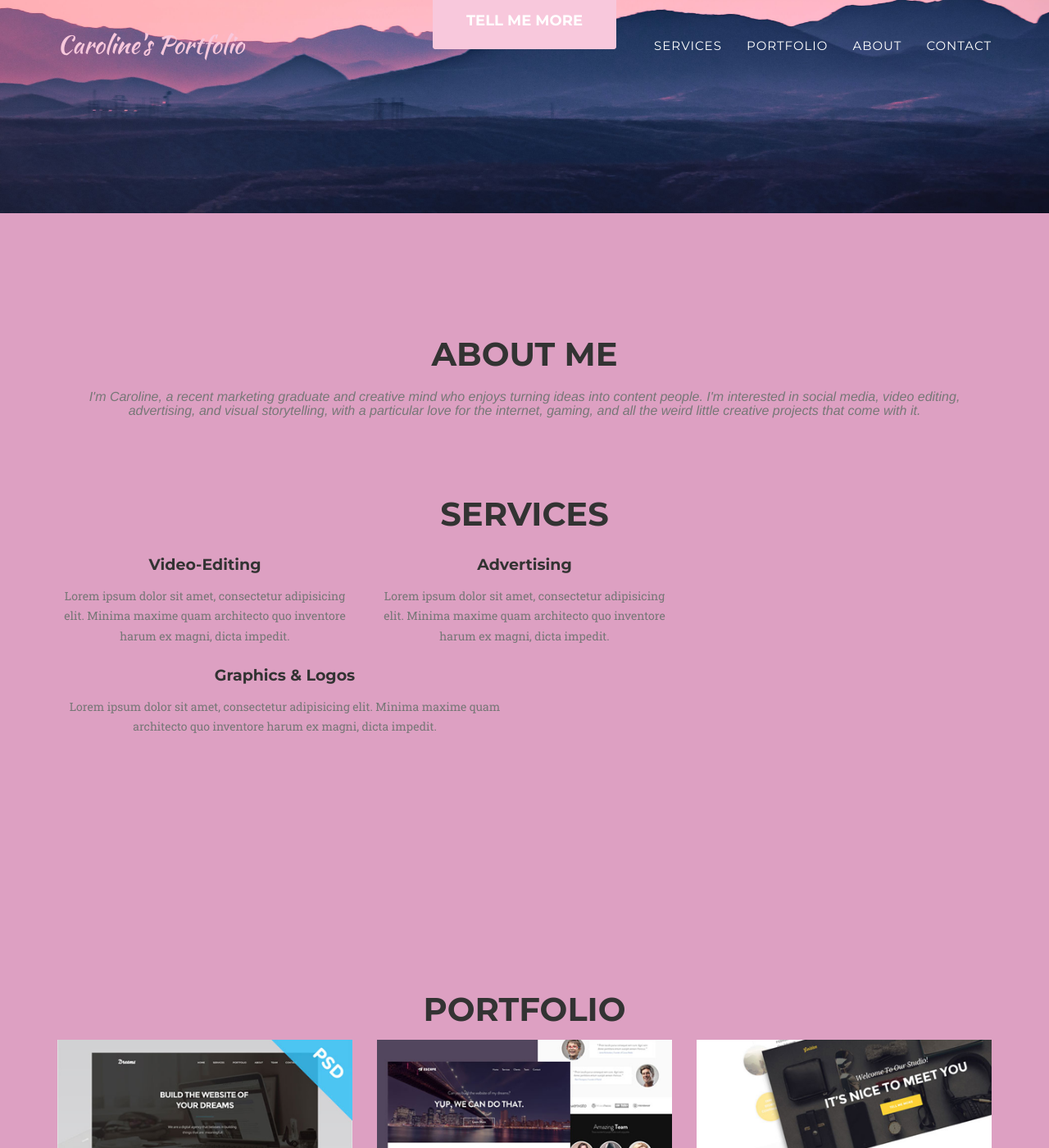
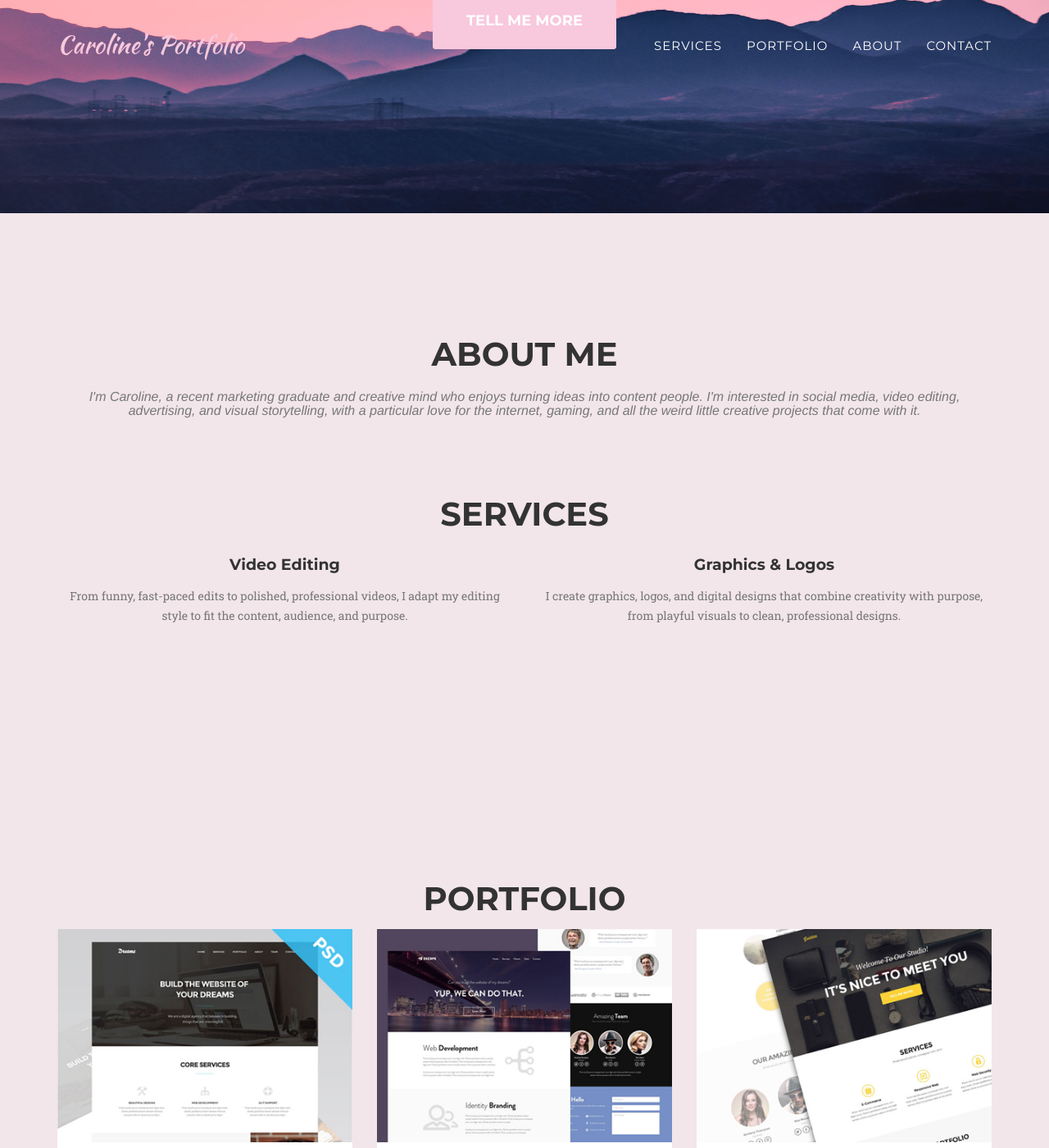
Before and after one commit to carolong-creates/carolong-creates.github.io, a Jekyll site: the page built from index.html, in a window 1280 px wide and 1400 px high, scrolled down 498 px. Shown: the whole window at 82% size. Built offline with Jekyll 4.4.1, drawn with Linux system fonts in a browser that asks for light colours; some web fonts are replaced.

Commit message:
Fix services section

```diff
--- a/_includes/css/agency.css
+++ b/_includes/css/agency.css
@@ -893,7 +893,7 @@ section,
 #services,
 #portfolio,
 .bg-light-gray {
-    background-color: #dda0c2 !important;
+    background-color: #F2E6EA !important;
 }
 
 /* Keep contact section navy */
--- a/_includes/services.html
+++ b/_includes/services.html
@@ -7,17 +7,13 @@
             </div>
         </div>
         <div class="row text-center">
-                <div class="col-md-4">
-                    <h4 class="service-heading">Video-Editing</h4>
-                    <p class="text-muted">Lorem ipsum dolor sit amet, consectetur adipisicing elit. Minima maxime quam architecto quo inventore harum ex magni, dicta impedit.</p>
-                </div>
-                <div class="col-md-4">
-                    <h4 class="service-heading">Advertising</h4>
-                    <p class="text-muted">Lorem ipsum dolor sit amet, consectetur adipisicing elit. Minima maxime quam architecto quo inventore harum ex magni, dicta impedit.</p>
+            <div class="col-md-6">
+                <h4 class="service-heading">Video Editing</h4>
+                <p class="text-muted">From funny, fast-paced edits to polished, professional videos, I adapt my editing style to fit the content, audience, and purpose.</p>
             </div>
             <div class="col-md-6">
-                    <h4 class="service-heading">Graphics & Logos</h4>
-                    <p class="text-muted">Lorem ipsum dolor sit amet, consectetur adipisicing elit. Minima maxime quam architecto quo inventore harum ex magni, dicta impedit.</p>
+                <h4 class="service-heading">Graphics &amp; Logos</h4>
+                <p class="text-muted">I create graphics, logos, and digital designs that combine creativity with purpose, from playful visuals to clean, professional designs.</p>
             </div>
         </div>
     </div>
```
Lines whose indentation alone changed are shown as unchanged.
